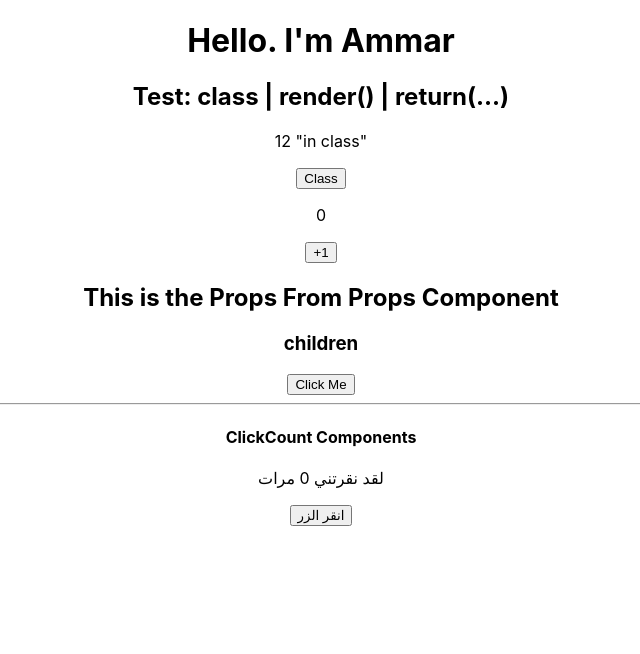
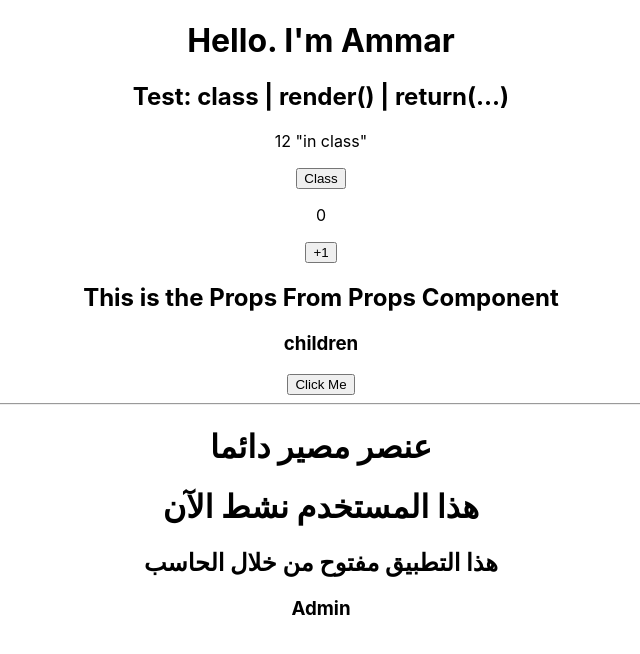
Before and after one commit to ammar4web/React-reference-for-myself, a React (Create React App) app: page / in a window 1280 px wide. Shown: the top 654 px of the page, without its empty margins (319-959 px from the left). Built offline with nearby package versions, Linux system fonts and the light colour scheme.

Commit message:
Conditional Rendering

```diff
--- a/src/App.js
+++ b/src/App.js
@@ -4,6 +4,7 @@ import "./App.css";
 import Test from "./Test";
 import Props from "./Props";
 import ClickCount from "./Hooks/ClickCount";
+import One from "./if/One";
 
 // {props.___} in function // and insert "prpos" as parameter
 // { this.props.___ } in class
@@ -25,7 +26,11 @@ function App() {
       <button onClick={()=>console.log("onClick Events")}>Click Me</button>
 
       {/* Hooks */}
-      <ClickCount />
+      {/* <ClickCount /> */}
+
+      <hr />
+      {/* if */}
+      <One />
     </div>
   );
 }
--- /dev/null
+++ b/src/if/One.js
@@ -0,0 +1,30 @@
+import React, { useState } from "react";
+
+function OnLine() {
+  return <h1>هذا المستخدم نشط الآن</h1>;
+}
+
+function OffLine() {
+  return <h1>هذا المستخدم غير نشط الآن</h1>;
+}
+
+function One() {
+  const [onLine, setOnLine] = useState(true);
+  const [userType, setUerType] = useState('Admin');
+
+  let userStatus = <OffLine />;
+  if (onLine) {
+    userStatus = <OnLine />
+  }
+
+  return (
+    <React.Fragment>
+      <h1>عنصر مصير دائما</h1>
+      {userStatus}
+      {window.outerWidth > 800 && <h2>هذا التطبيق مفتوح من خلال الحاسب</h2>}
+      <h3>{userType === 'Admin' ? 'Admin': 'User'}</h3>
+    </React.Fragment>
+  )
+}
+
+export default One;
```
